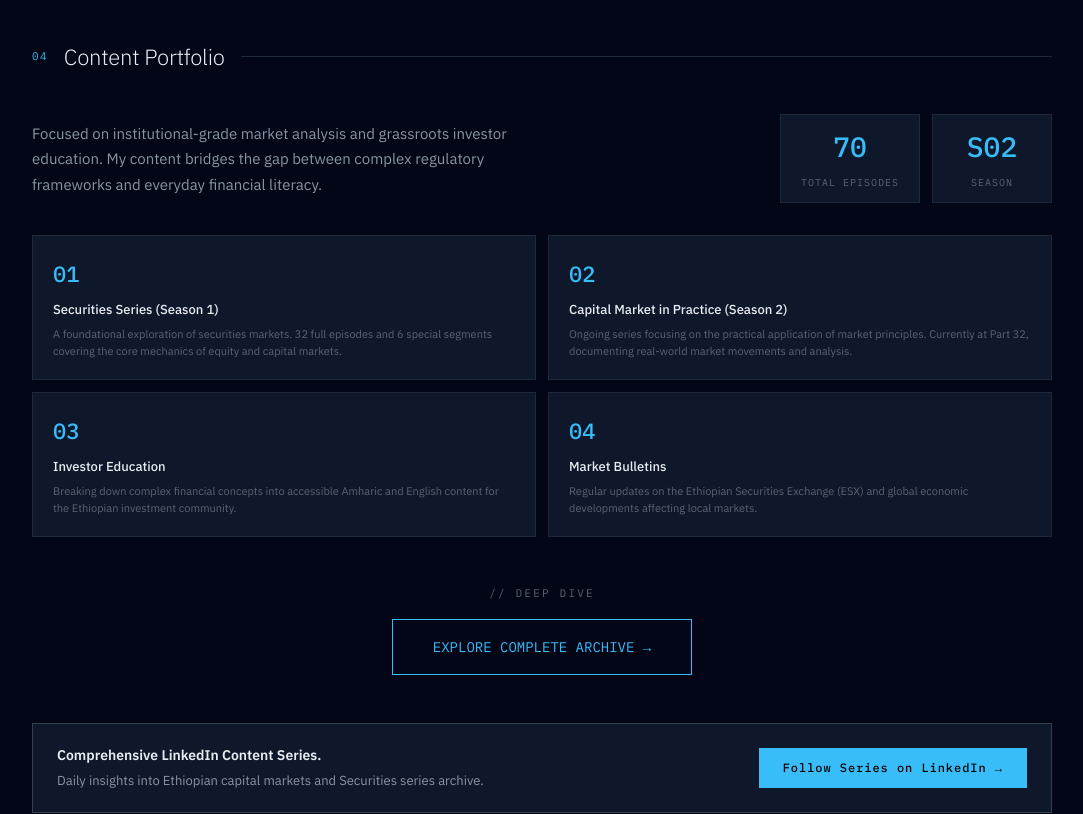
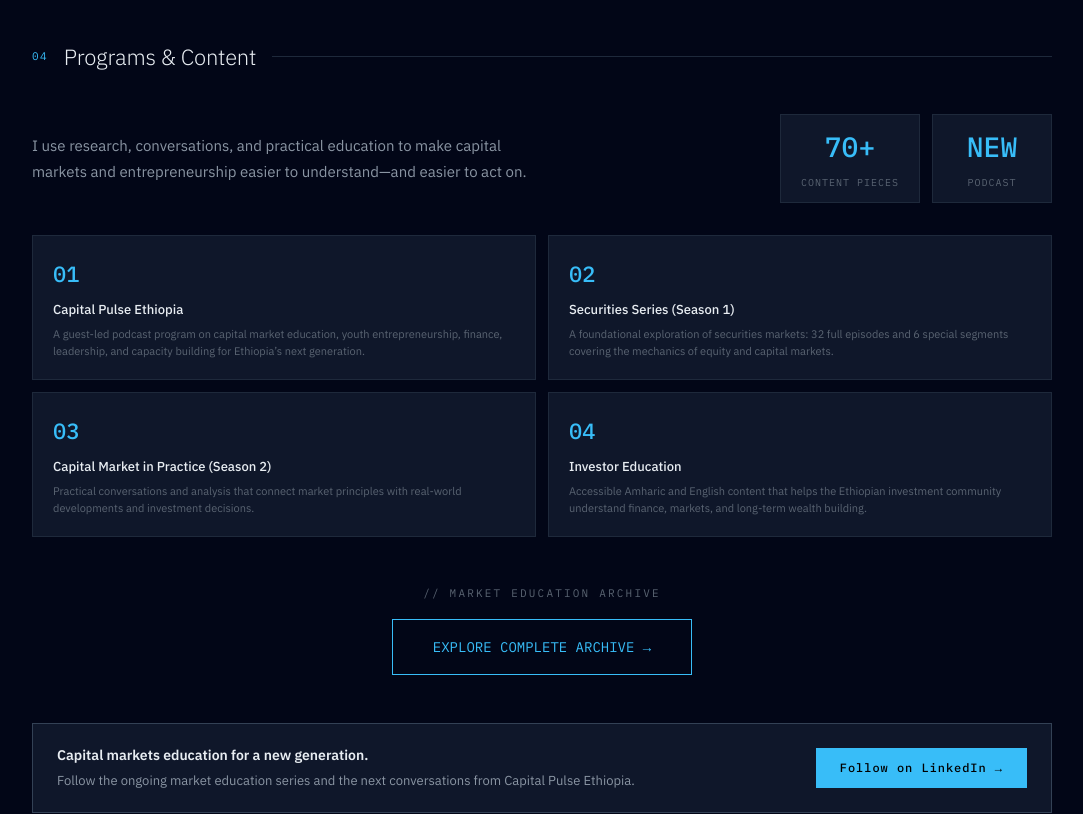
Before and after one commit to henabire6161-lgtm/henigoo6161, a React (Vite) app: page / in a window 1280 px wide. Shown: the part 3680-4494 px from the top of the page, without its empty margins (98-1181 px from the left). Built offline with nearby package versions, Linux system fonts and the light colour scheme.

Commit message:
Refresh portfolio for Aheya Digital

```diff
--- a/src/components/ContentPortfolio.tsx
+++ b/src/components/ContentPortfolio.tsx
@@ -2,23 +2,23 @@
 
 export default function ContentPortfolio({ onOpenArchive }: { onOpenArchive: () => void }) {
   const series = [
-    { num: "01", name: "Securities Series (Season 1)", desc: "A foundational exploration of securities markets. 32 full episodes and 6 special segments covering the core mechanics of equity and capital markets." },
-    { num: "02", name: "Capital Market in Practice (Season 2)", desc: "Ongoing series focusing on the practical application of market principles. Currently at Part 32, documenting real-world market movements and analysis." },
-    { num: "03", name: "Investor Education", desc: "Breaking down complex financial concepts into accessible Amharic and English content for the Ethiopian investment community." },
-    { num: "04", name: "Market Bulletins", desc: "Regular updates on the Ethiopian Securities Exchange (ESX) and global economic developments affecting local markets." }
+    { num: "01", name: "Capital Pulse Ethiopia", desc: "A guest-led podcast program on capital market education, youth entrepreneurship, finance, leadership, and capacity building for Ethiopia’s next generation." },
+    { num: "02", name: "Securities Series (Season 1)", desc: "A foundational exploration of securities markets: 32 full episodes and 6 special segments covering the mechanics of equity and capital markets." },
+    { num: "03", name: "Capital Market in Practice (Season 2)", desc: "Practical conversations and analysis that connect market principles with real-world developments and investment decisions." },
+    { num: "04", name: "Investor Education", desc: "Accessible Amharic and English content that helps the Ethiopian investment community understand finance, markets, and long-term wealth building." }
   ];
 
   return (
     <section id="content" className="max-w-[1100px] mx-auto px-6 md:px-10 py-[60px] border-t border-border">
-      <SectionHeader number="04" title="Content Portfolio" />
+      <SectionHeader number="04" title="Programs & Content" />
 
       <div className="flex flex-col md:flex-row items-start md:items-center justify-between gap-6 mb-8">
         <p className="text-[15px] text-text2 max-w-[520px] leading-[1.7]">
-          Focused on institutional-grade market analysis and grassroots investor education. My content bridges the gap between complex regulatory frameworks and everyday financial literacy.
+          I use research, conversations, and practical education to make capital markets and entrepreneurship easier to understand—and easier to act on.
         </p>
         <div className="flex gap-3 shrink-0">
-          <ContentMetric label="Total Episodes" value="70" />
-          <ContentMetric label="Season" value="S02" />
+          <ContentMetric label="Content Pieces" value="70+" />
+          <ContentMetric label="Podcast" value="NEW" />
         </div>
       </div>
 
@@ -33,7 +33,7 @@
       </div>
 
       <div className="mt-12 flex flex-col items-center justify-center text-center">
-        <div className="font-mono text-[11px] text-text3 uppercase tracking-[0.2em] mb-4">// DEEP DIVE</div>
+        <div className="font-mono text-[11px] text-text3 uppercase tracking-[0.2em] mb-4">// MARKET EDUCATION ARCHIVE</div>
         <button
           onClick={onOpenArchive}
           className="bg-transparent border border-accent text-accent px-10 py-4 font-mono text-[14px] hover:bg-accent hover:text-black transition-all cursor-pointer"
@@ -44,8 +44,8 @@
 
       <div className="mt-12 bg-bg2 border border-border2 px-6 py-5 flex flex-col md:flex-row items-start md:items-center justify-between gap-6">
         <div>
-          <p className="text-text font-bold">Comprehensive LinkedIn Content Series.</p>
-          <p className="mt-1 text-[13px] text-text2">Daily insights into Ethiopian capital markets and Securities series archive.</p>
+          <p className="text-text font-bold">Capital markets education for a new generation.</p>
+          <p className="mt-1 text-[13px] text-text2">Follow the ongoing market education series and the next conversations from Capital Pulse Ethiopia.</p>
         </div>
         <a
           href="https://www.linkedin.com/in/henok-berhanu-kebede-🇪🇹-118475244"
@@ -53,7 +53,7 @@
           rel="noreferrer"
           className="bg-accent text-black px-6 py-[10px] font-mono text-[12px] font-medium tracking-[0.08em] cursor-pointer no-underline shrink-0 transition-opacity hover:opacity-85"
         >
-          Follow Series on LinkedIn →
+          Follow on LinkedIn →
         </a>
       </div>
     </section>
```
